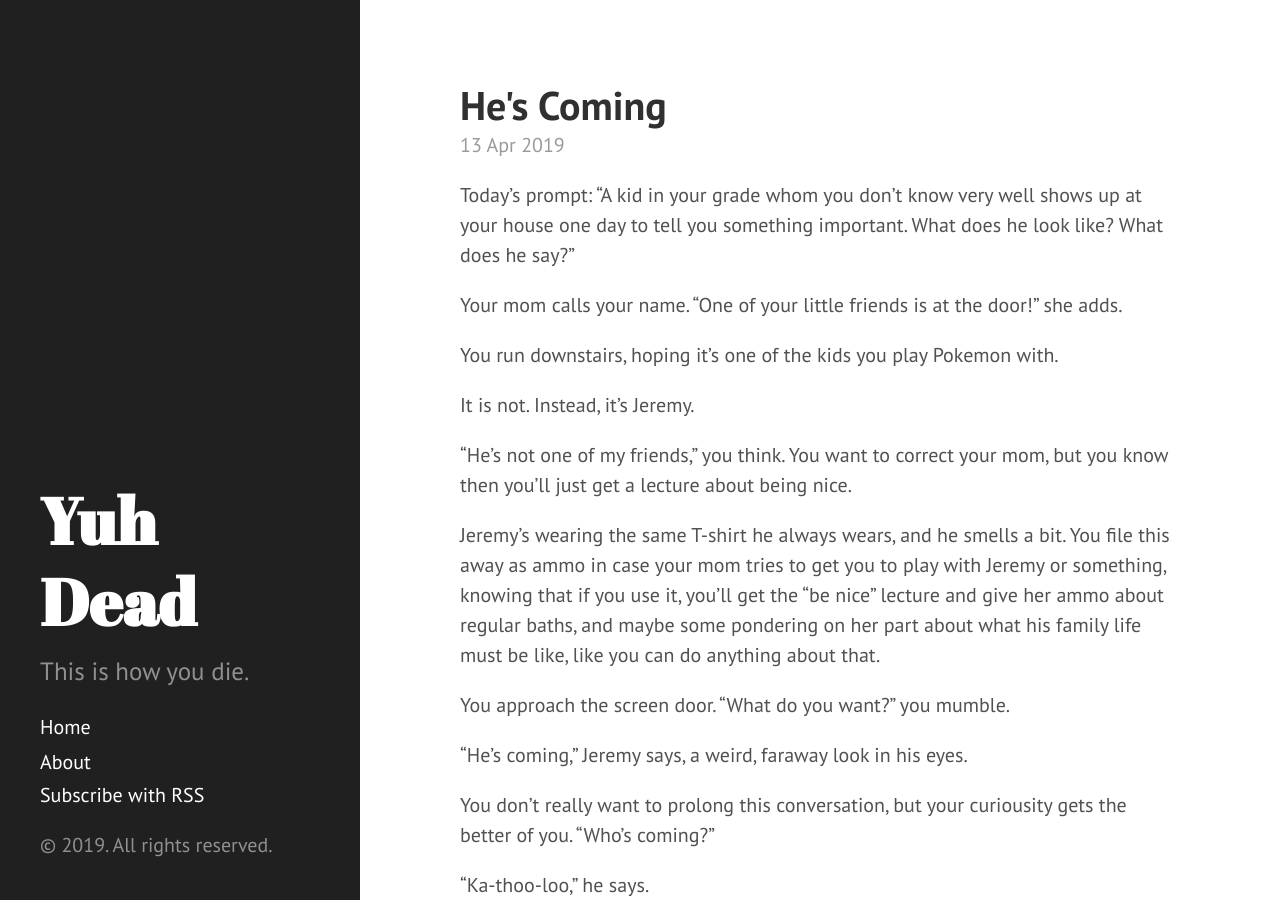
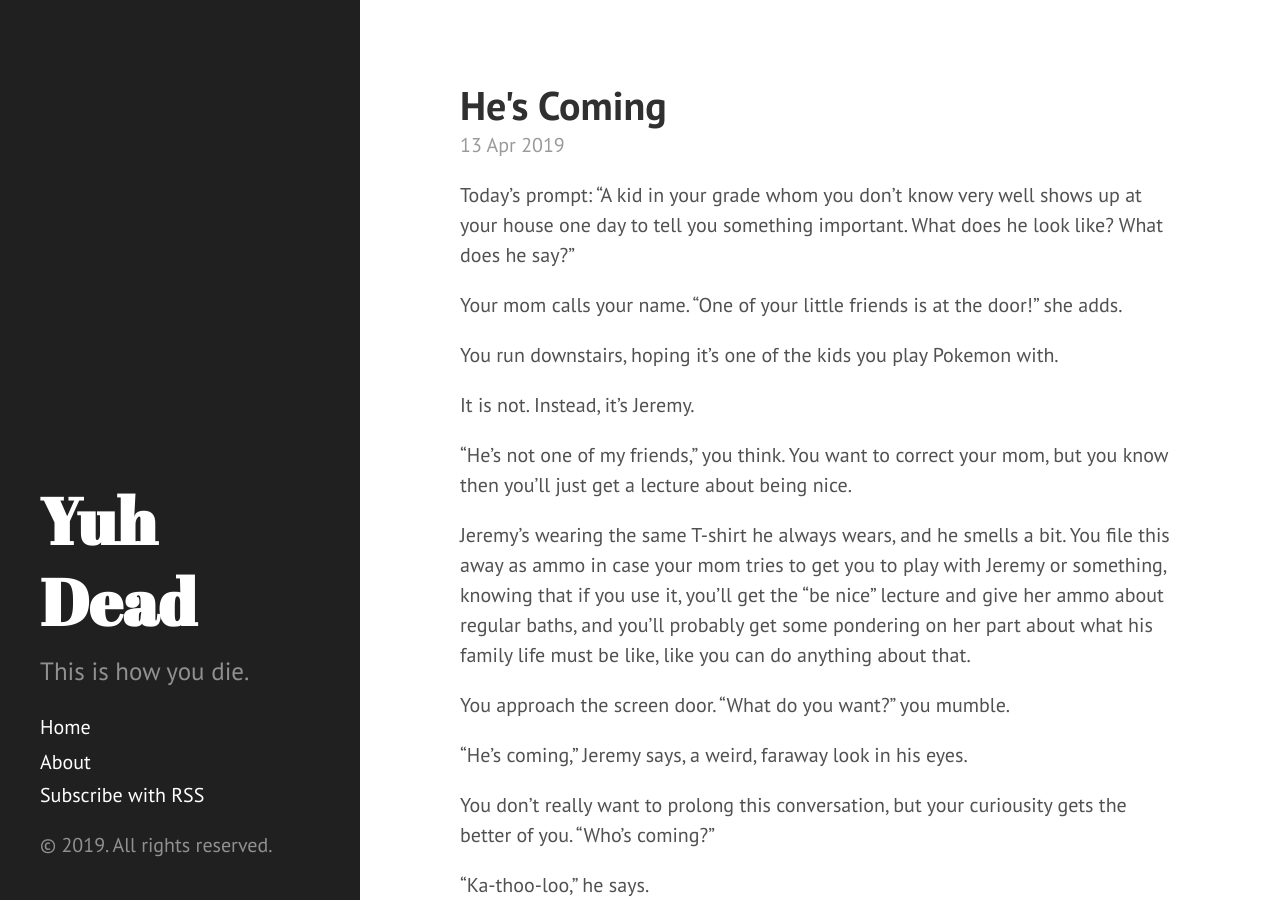
Before and after one commit to LoraV/LoraV.github.io, a Jekyll site: the page built from _posts/2019-04-13-kid.markdown, in a window 1280 px wide and 900 px high. Built offline with Jekyll 4.4.1, drawn with Linux system fonts in a browser that asks for light colours.

Commit message:
kid post

```diff
--- a/_posts/2019-04-13-kid.markdown
+++ b/_posts/2019-04-13-kid.markdown
@@ -14,7 +14,7 @@ It is not. Instead, it's Jeremy.
 
 "He's not one of my friends," you think. You want to correct your mom, but you know then you'll just get a lecture about being nice.
 
-Jeremy's wearing the same T-shirt he always wears, and he smells a bit. You file this away as ammo in case your mom tries to get you to play with Jeremy or something, knowing that if you use it, you'll get the "be nice" lecture and give her ammo about regular baths, and maybe some pondering on her part about what his family life must be like, like you can do anything about that.
+Jeremy's wearing the same T-shirt he always wears, and he smells a bit. You file this away as ammo in case your mom tries to get you to play with Jeremy or something, knowing that if you use it, you'll get the "be nice" lecture and give her ammo about regular baths, and you'll probably get some pondering on her part about what his family life must be like, like you can do anything about that.
 
 You approach the screen door. "What do you want?" you mumble.
 
```
